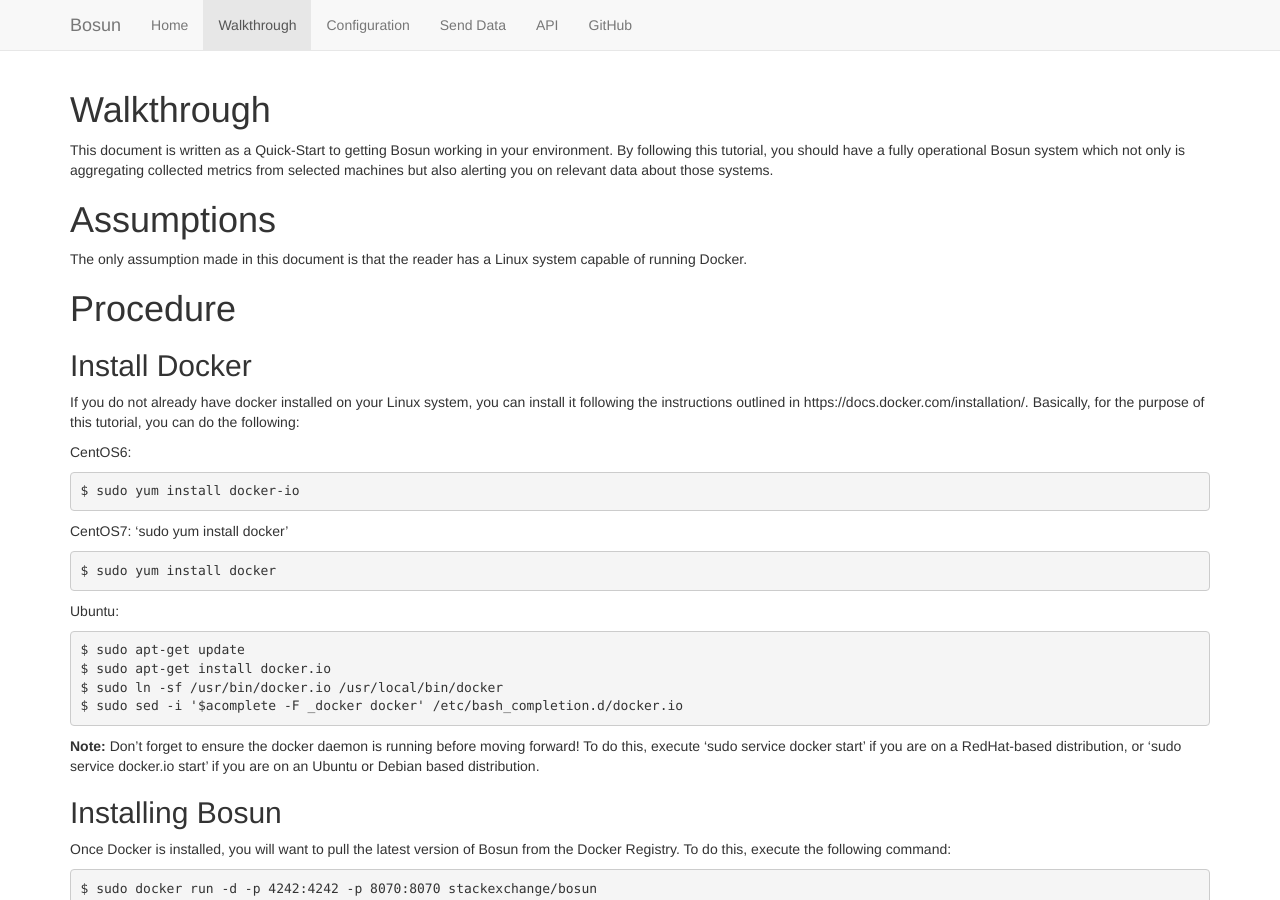
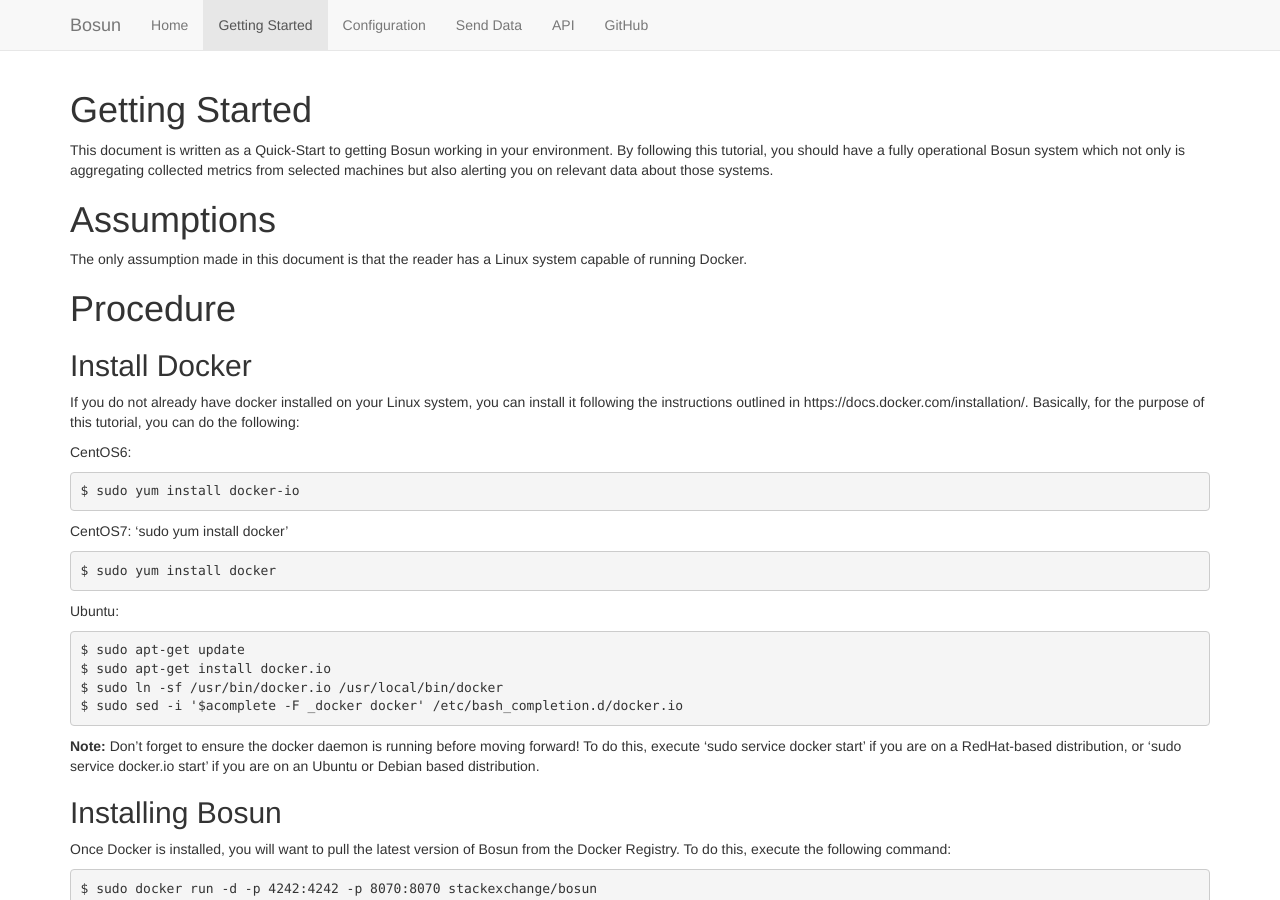
Before and after one commit to lwf/bosun-monitor.github.io, a Jekyll site: the page built from gettingstarted.md, in a window 1280 px wide and 900 px high. Built offline with Jekyll 4.4.1, drawn with Linux system fonts in a browser that asks for light colours; nearby versions of some CDN libraries.

Commit message:
Walkthrough -> Getting Started

```diff
--- a/walkthrough.md
+++ b/gettingstarted.md
@@ -1,6 +1,6 @@
 ---
 layout: page
-title: Walkthrough
+title: Getting Started
 order: 2
 ---
 
```
